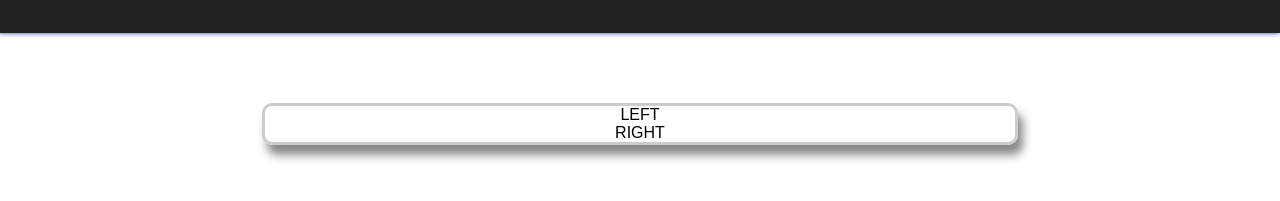
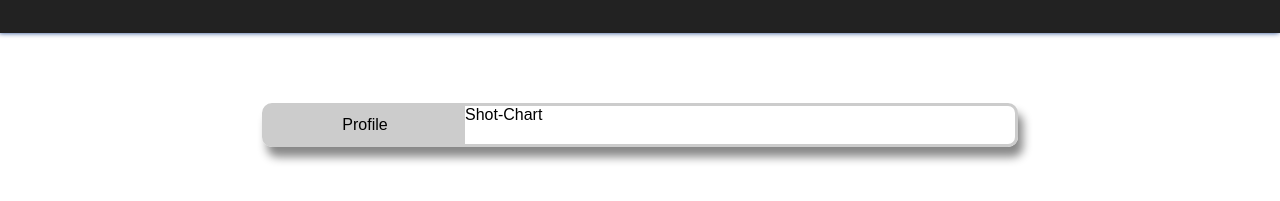
Before and after one commit to zhuofanw/nba, a React app: page / in a window 1280 px wide. Shown: the part 157-358 px from the top of the page. Built offline with nearby package versions, Linux system fonts and the light colour scheme.

Commit message:
profile updated

```diff
--- a/src/components/Main.js
+++ b/src/components/Main.js
@@ -1,11 +1,13 @@
 import React from 'react';
+import {Profile} from "./Profile"
+import {ShotChart} from "./ShotChart"
 
 export class Main extends React.Component{
     render(){
         return(
             <div className={"main"}>
-                <div>LEFT</div>
-                <div>RIGHT</div>
+                <Profile/>
+                <ShotChart/>
             </div>
         );
     }
--- /dev/null
+++ b/src/components/Profile.js
@@ -0,0 +1,11 @@
+import React from 'react';
+
+export class Profile extends React.Component{
+    render(){
+        return(
+            <div className="profile">
+                Profile
+            </div>
+        );
+    }
+}
--- /dev/null
+++ b/src/components/ShotChart.js
@@ -0,0 +1,11 @@
+import React from 'react';
+
+export class ShotChart extends React.Component{
+    render(){
+        return(
+            <div id="shot-chart">
+                Shot-Chart
+            </div>
+        );
+    }
+}
--- a/src/index.css
+++ b/src/index.css
@@ -1,6 +1,7 @@
 @import "styles/App.css";
 @import "styles/TopNavBar.css";
 @import "styles/Main.css";
+@import "styles/Profile.css";
 body {
   margin: 0;
   padding: 0;
--- a/src/styles/Main.css
+++ b/src/styles/Main.css
@@ -1,7 +1,8 @@
 .main{
+    display:flex;
     width: 750px;
     margin: auto;
     border: 3px solid #ccc;
     border-radius: 10px;
-    box-shadow:5px 10px 10px #888;
+    box-shadow:5px 10px 10px #888; /* x y blur color*/
 }
--- /dev/null
+++ b/src/styles/Profile.css
@@ -0,0 +1,6 @@
+.profile{
+    width: 200px;
+    background-color: #ccc;
+    padding:10px;
+    box-sizing: border-box;
+}
```
